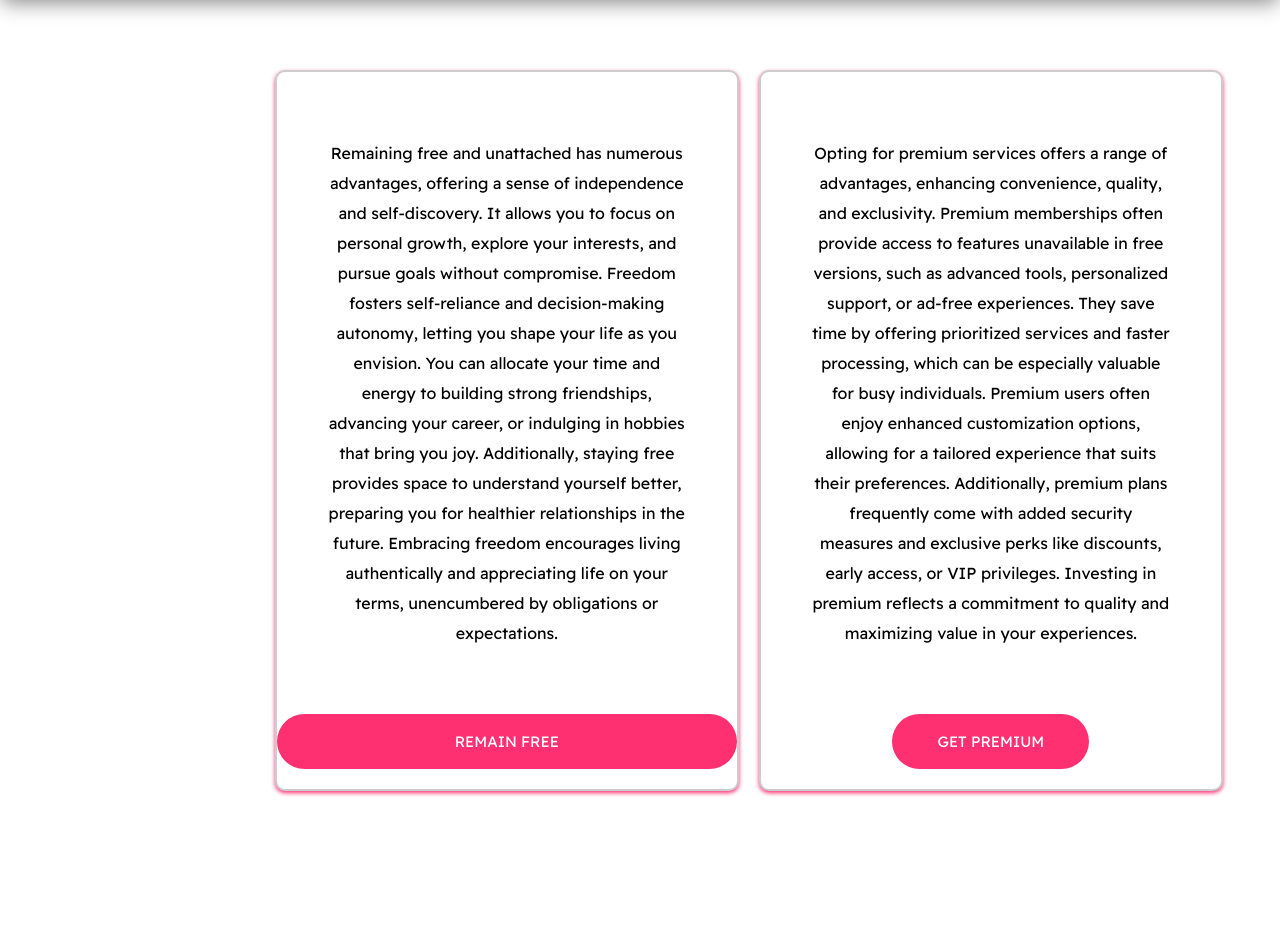
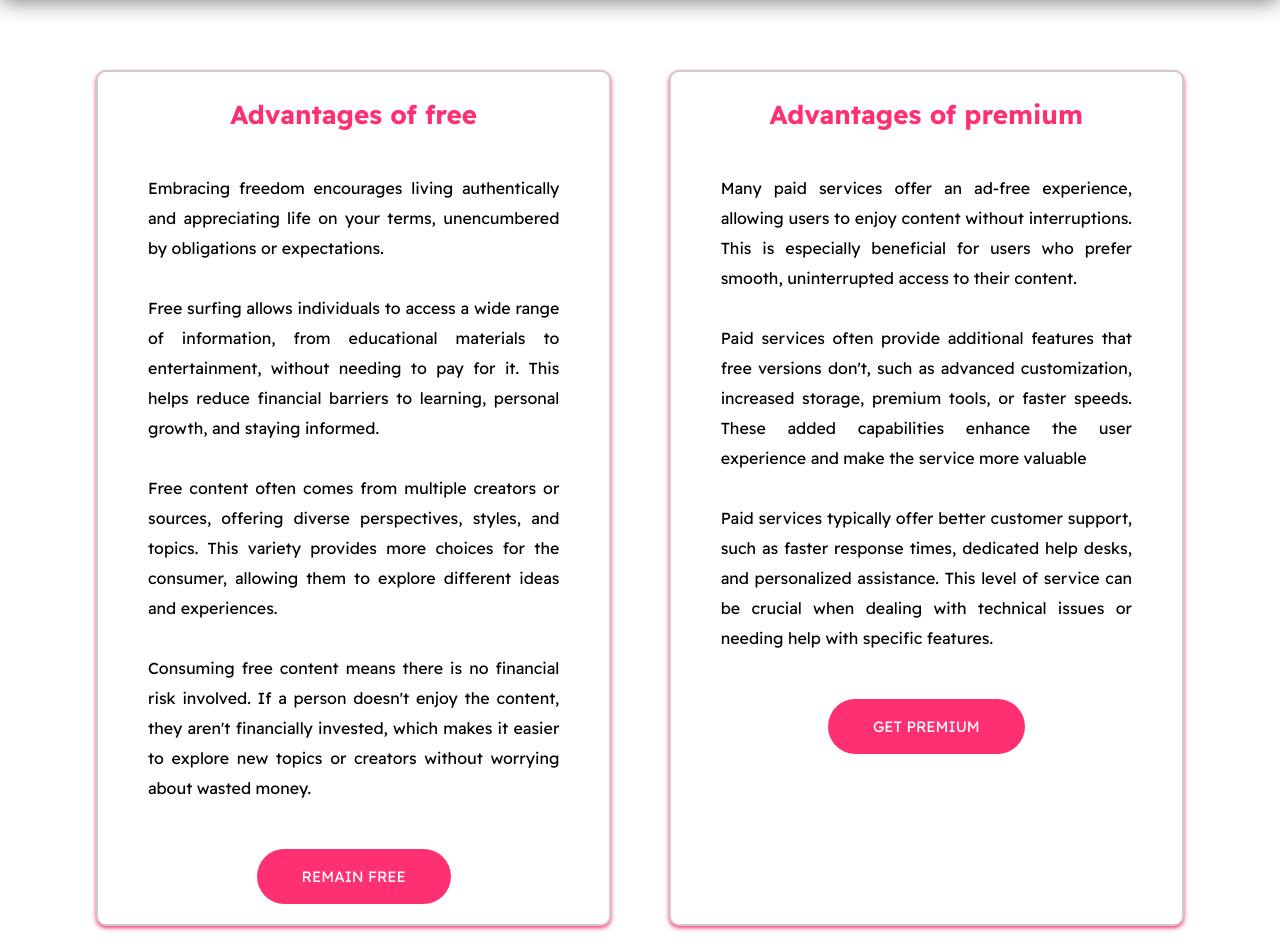
Before and after one commit to Faseeh24/Tinder, a Flask app: page /premium in a window 1280 px wide. Shown: the part 72-1018 px from the top of the page. Before the commit the page ends 868 px from the top, so only its background shows below. Run offline with Flask 2, Linux system fonts and the light colour scheme; the visitor is signed in with stand-in values (Sample User, id 1).

Commit message:
implemented sir features

```diff
--- a/requirements.txt
+++ b/requirements.txt
@@ -18,3 +18,5 @@ pandas==1.3.4
 numpy==1.21.4
 scikit-learn==1.0.1
 thefuzz==0.19.0
+matplotlib
+python-Levenstein
--- a/static/_basic.css
+++ b/static/_basic.css
@@ -57,6 +57,7 @@ h2 {
 .btn--primary:hover {
     color: var(--primary);
     background-color: var(--secondary);
+    border: 1px solid var(--primary);
 }
 
 .btn--secondary {
--- a/templates/premium.html
+++ b/templates/premium.html
@@ -9,17 +9,15 @@
       .cards_list {
           display: flex;
           flex-wrap: wrap;
-          gap: 2rem;
-          max-width: 120rem;
+          max-width: 85vw;
           padding: 2rem;
-          margin-left: 17vw;
-          align-items: center;
-          align-content: center;
-          justify-content: center;
+          margin: 0 auto;
+          justify-content: space-between;
       }
 
+
       .card {
-          width: 45%;
+          width: 47%;
           background: white;
           border: 0.2rem solid #ccc;
           border-radius: 1rem;
@@ -31,6 +29,11 @@
           transition: all 0.25s;
       }
 
+      .card h3 {
+          font-size: 2.6rem;
+          color: var(--primary);
+      }
+
       .card:hover {
           box-shadow: 0 0.4rem 0.8rem var(--primary);
           transform: scale(1.05);
@@ -38,8 +41,9 @@
 
       .card p {
           font-size: 1.6rem;
-          padding: 5rem;
+          padding: 0 5rem;
           line-height: 3rem;
+          text-align: justify;
       }
   </style>
 </head>
@@ -55,7 +59,7 @@
     <a href="{{ url_for('dashboard') }}">Dashboard</a>
     <a href="{{ url_for('profile') }}">Profile</a>
     <a href="{{ url_for('logout') }}">Logout</a>
-        <a href="/user/{{current_user.username}}">Me</a>
+    <a href="/user/{{ current_user.username }}">Me</a>
     <a href="{{ url_for('search') }}">Search</a>
     <a href="{{ url_for('premium') }}">Premium</a>
   </div>
@@ -64,26 +68,54 @@
 <div class="content">
   <div class="cards_list">
     <div class="card">
+      <h3>Advantages of free</h3>
       <p>
-        Remaining free and unattached has numerous advantages, offering a sense of independence and self-discovery. It
-        allows you to focus on personal growth, explore your interests, and pursue goals without compromise. Freedom
-        fosters self-reliance and decision-making autonomy, letting you shape your life as you envision. You can
-        allocate your time and energy to building strong friendships, advancing your career, or indulging in hobbies
-        that bring you joy. Additionally, staying free provides space to understand yourself better, preparing you for
-        healthier relationships in the future. Embracing freedom encourages living authentically and appreciating life
-        on your terms, unencumbered by obligations or expectations.
+        Embracing freedom encourages living authentically and appreciating life on your terms, unencumbered by
+        obligations or expectations.
+        <br/>
+        <br/>
+
+        Free surfing allows individuals to access a wide range of information, from educational materials to
+        entertainment, without needing to pay for it. This helps reduce financial barriers to learning, personal growth,
+        and staying informed.
+
+        <br/>
+        <br/>
+        Free content often comes from multiple creators or sources, offering diverse perspectives, styles, and topics.
+        This variety provides more choices for the consumer, allowing them to explore different ideas and experiences.
+
+        <br/>
+        <br/>
+        Consuming free content means there is no financial risk involved. If a person doesn't enjoy the content, they
+        aren't financially invested, which makes it easier to explore new topics or creators without worrying about
+        wasted money.
+        <br/>
+        <br/>
+
       </p>
+      <div class="">
         <button class="btn btn--primary">Remain Free</button>
       </div>
+    </div>
     <div class="card">
+      <h3>Advantages of premium</h3>
       <p>
-      Opting for premium services offers a range of advantages, enhancing convenience, quality, and exclusivity. Premium
-      memberships often provide access to features unavailable in free versions, such as advanced tools, personalized
-      support, or ad-free experiences. They save time by offering prioritized services and faster processing, which can
-      be especially valuable for busy individuals. Premium users often enjoy enhanced customization options, allowing
-      for a tailored experience that suits their preferences. Additionally, premium plans frequently come with added
-      security measures and exclusive perks like discounts, early access, or VIP privileges. Investing in premium
-      reflects a commitment to quality and maximizing value in your experiences.
+        Many paid services offer an ad-free experience, allowing users to enjoy content without interruptions. This is
+        especially beneficial for users who prefer smooth, uninterrupted access to their content.
+        <br/>
+        <br/>
+
+        Paid services often provide additional features that free versions don't, such as advanced customization,
+        increased storage, premium tools, or faster speeds. These added capabilities enhance the user experience and
+        make the service more valuable
+        <br/>
+        <br/>
+
+        Paid services typically offer better customer support, such as faster response times, dedicated help desks, and
+        personalized assistance. This level of service can be crucial when dealing with technical issues or needing help
+        with specific features.
+        <br/>
+        <br/>
       </p>
       <form method="POST" action="{{ url_for('premium') }}">
         <button type="submit" class="btn btn--primary">Get Premium</button>
```
Also changed, not shown: static/user_profile.css (+56 -0 lines), templates/blog.html (+9 -10 lines), templates/user_profile.html (+11 -0 lines), 1 other file. Lines whose indentation alone changed are shown as unchanged.
